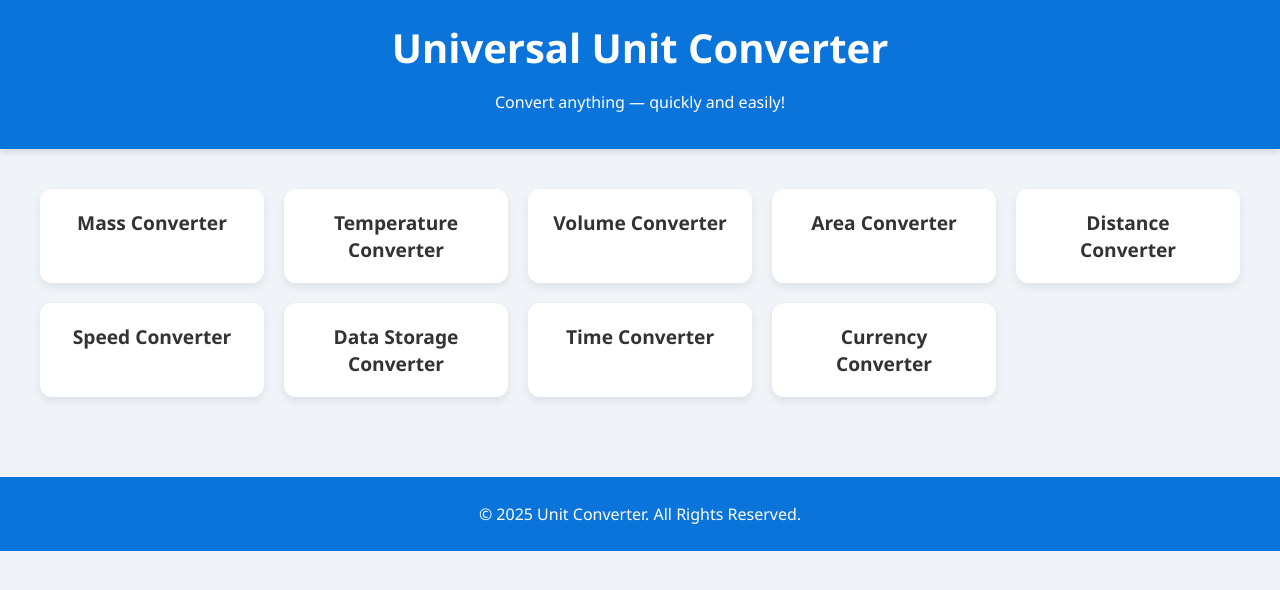
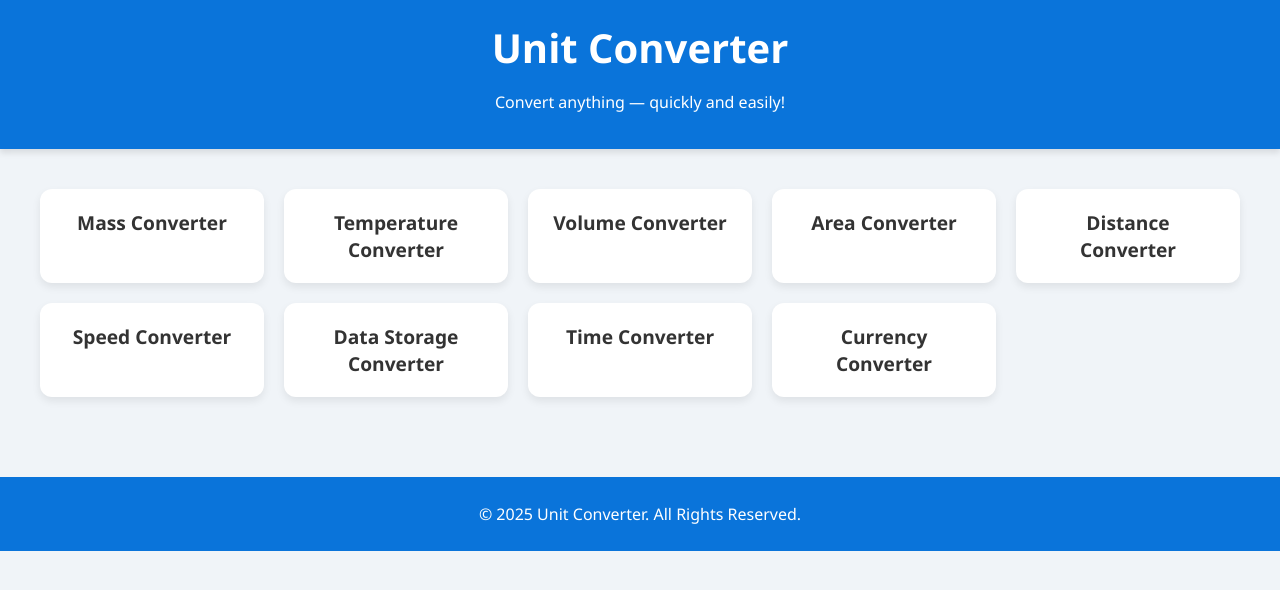
Before and after one commit to Dev-Sakariya-00/Unit-Converter, a plain HTML site: page index.html in a window 1280 px wide. Drawn offline with Linux system fonts and the light colour scheme.

Commit message:
Update index.html

```diff
--- a/index.html
+++ b/index.html
@@ -66,7 +66,7 @@
 <body>
 
 <header>
-  <h1>Universal Unit Converter</h1>
+  <h1>Unit Converter</h1>
   <p>Convert anything — quickly and easily!</p>
 </header>
 
```
